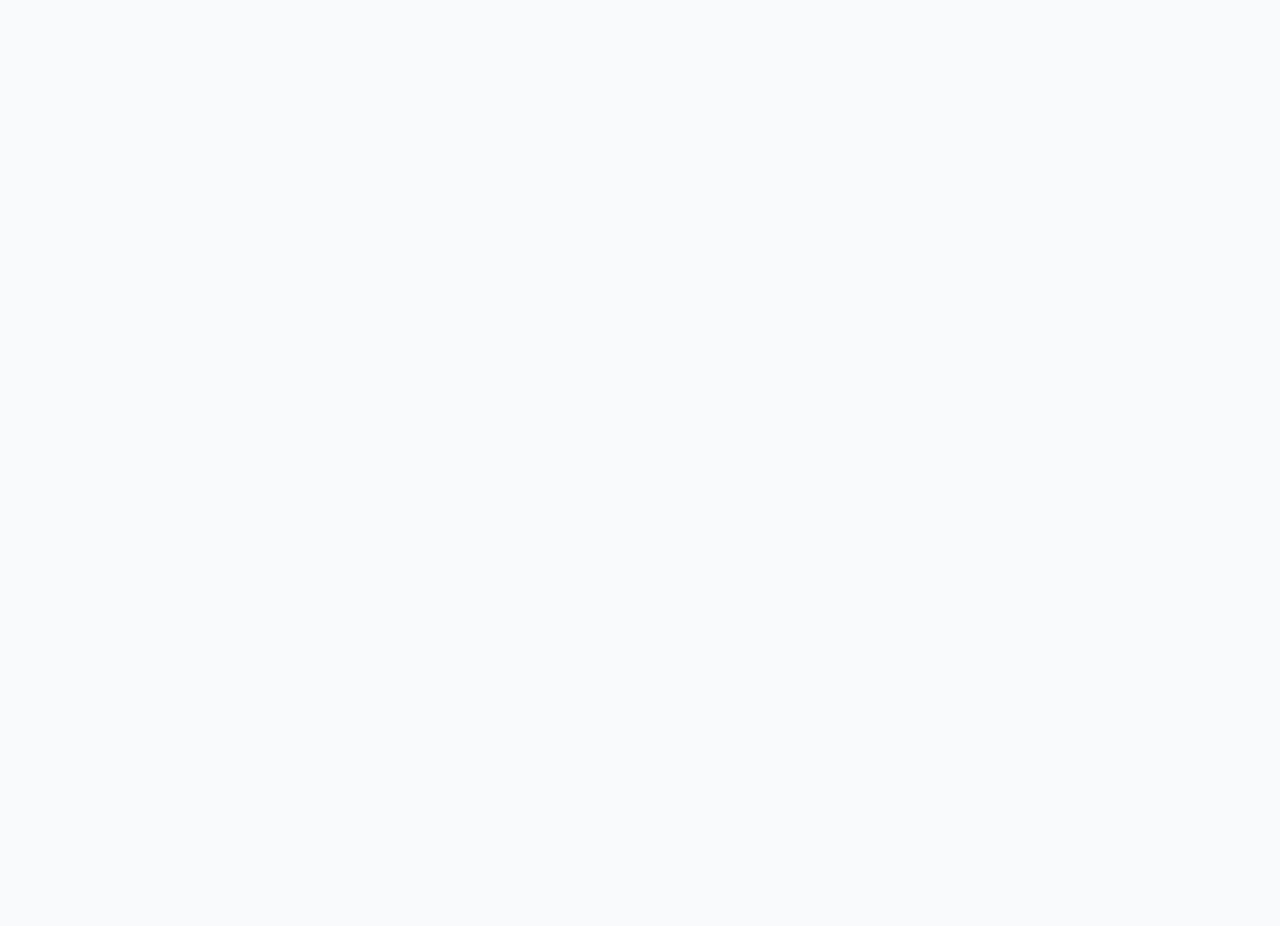
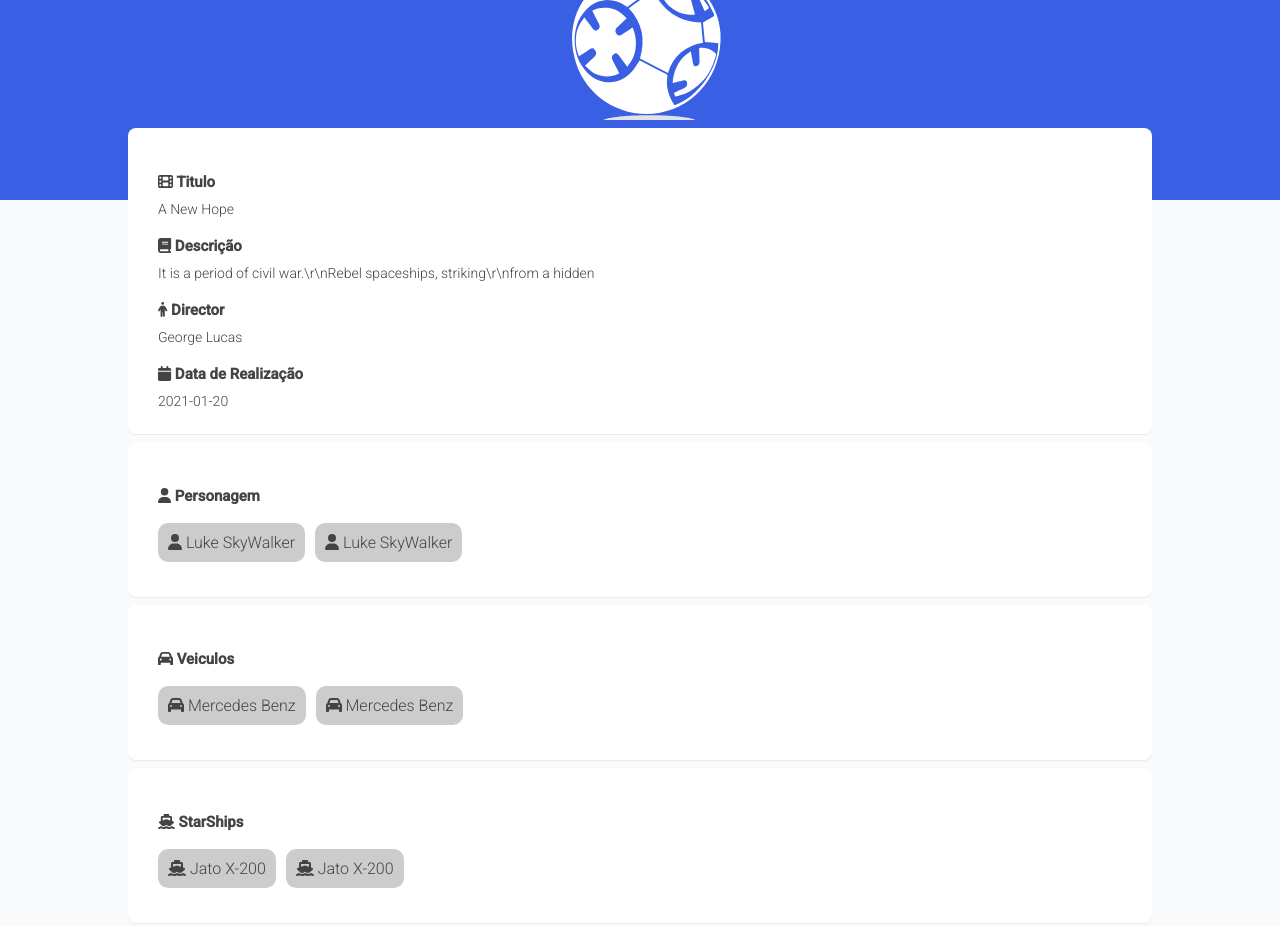
Before and after one commit to nzinga74/starwar-search, a React (Create React App) app: page /films in a window 1280 px wide. Before the commit this address had no page. Shown: the part 260-1186 px from the top of the page. Before the commit the page ends 800 px from the top, so only its background shows below. Built offline with nearby package versions, Linux system fonts and the light colour scheme.

Commit message:
added film details in project

```diff
--- a/src/components/CaracterList/index.tsx
+++ b/src/components/CaracterList/index.tsx
@@ -89,7 +89,7 @@ const CaracterList: React.FC<Props> = ({
                   icon={faStar}
                   color={isFavorite ? "#fcaf3e" : ""}
                   cursor={"pointer"}
-                  onClick={() => toogleFavorite(person?.id)}
+                  onClick={() => toogleFavorite(person?.url)}
                 />
               </FavouriteView>
             )}
--- a/src/components/CaracterList/types.ts
+++ b/src/components/CaracterList/types.ts
@@ -3,6 +3,6 @@ export type Props = {
   data: Person[];
   showFavorite?: boolean;
   isFavorite?: boolean;
-  toogleFavorite?(id?: string): void;
+  toogleFavorite?(url?: string): void;
   onClick?(data?: Person): void;
 };
--- a/src/pages/CharacterDetails/index.tsx
+++ b/src/pages/CharacterDetails/index.tsx
@@ -1,4 +1,10 @@
 import React, { useEffect, useState } from "react";
+import { FontAwesomeIcon } from "@fortawesome/react-fontawesome";
+import { faFilm, faCar, faShip } from "@fortawesome/free-solid-svg-icons";
+import { useLocation, useNavigate } from "react-router-dom";
+
+import { Person } from "../../@types";
+import { storageKey } from "../../constants";
 import CaracterList from "../../components/CaracterList";
 import {
   CharacterSection,
@@ -7,16 +13,11 @@ import {
   LabelContent,
   Title,
 } from "./styled";
-import { FontAwesomeIcon } from "@fortawesome/react-fontawesome";
-import { faFilm, faCar, faShip } from "@fortawesome/free-solid-svg-icons";
-import { useLocation, useNavigate } from "react-router-dom";
-import { data } from "../../data";
-import { Person } from "../../@types";
-import { storageKey } from "../../constants";
+
 const CharacterDetails: React.FC = () => {
   const navegate = useNavigate();
   const [favorite, setFavorite] = useState<boolean>(false);
-  const [per, setPer] = useState<Person>({} as Person);
+  const [sharedData, setSharedData] = useState<Person>({} as Person);
   const locate = useLocation();
 
   const toogleFavorite = () => {
@@ -28,8 +29,8 @@ const CharacterDetails: React.FC = () => {
     setFavorite(!favorite);
   };
 
-  const findPerson = (data: Person[], id: string) => {
-    const index = data.findIndex((person) => person.id === id);
+  const findPerson = (data: Person[], url: string) => {
+    const index = data.findIndex((person) => person.url === url);
     if (index !== -1) {
       return true;
     } else {
@@ -38,10 +39,11 @@ const CharacterDetails: React.FC = () => {
   };
 
   const getFavoritePeople = () => {
+    const data = locate.state as Person;
     let storage = localStorage.getItem(storageKey);
-    if (storage !== null) {
+    if (storage !== null && data.url !== undefined) {
       const storagePeople = JSON.parse(storage);
-      setFavorite(findPerson(storagePeople, data[0]?.id));
+      setFavorite(findPerson(storagePeople, data?.url));
     }
   };
 
@@ -49,7 +51,7 @@ const CharacterDetails: React.FC = () => {
     let storage = localStorage.getItem(storageKey);
     const storagePeople: Array<Person> =
       storage !== null ? JSON.parse(storage) : [];
-    let store = storagePeople.filter((t) => t.id !== data[0].id);
+    let store = storagePeople.filter((t) => t.url !== sharedData.url);
     localStorage.setItem(storageKey, JSON.stringify(store));
   };
 
@@ -57,19 +59,20 @@ const CharacterDetails: React.FC = () => {
     let storage = localStorage.getItem(storageKey);
     const storagePeople: Array<Person> =
       storage !== null ? JSON.parse(storage) : [];
-    if (findPerson(storagePeople, data[0].id)) return;
-    const store = [...storagePeople, data[0]];
+    if (findPerson(storagePeople, sharedData?.url)) return;
+    const store = [...storagePeople, sharedData];
     localStorage.setItem(storageKey, JSON.stringify(store));
   };
 
   useEffect(() => {
+    setSharedData(locate?.state as Person);
     getFavoritePeople();
   }, []);
 
   return (
     <>
       <CaracterList
-        data={data}
+        data={[sharedData]}
         showFavorite={true}
         isFavorite={favorite}
         toogleFavorite={toogleFavorite}
@@ -78,7 +81,7 @@ const CharacterDetails: React.FC = () => {
         <Title>Filmes</Title>
 
         <ListFilm>
-          {data[0].films.map((movie, index) => (
+          {sharedData?.films?.map((movie, index) => (
             <ItemFilm
               key={`__film__${index}`}
               onClick={() => navegate("/films")}
@@ -95,7 +98,7 @@ const CharacterDetails: React.FC = () => {
       <CharacterSection>
         <Title>Veiculos</Title>
         <ListFilm>
-          {data[0].vehicles.map((vehicle, index) => (
+          {sharedData?.vehicles?.map((vehicle, index) => (
             <ItemFilm
               key={`__veh__${index}`}
               onClick={() => navegate("/vehicles")}
@@ -111,7 +114,7 @@ const CharacterDetails: React.FC = () => {
       <CharacterSection>
         <Title>StarShips</Title>
         <ListFilm>
-          {data[0].starships.map((starship, index) => (
+          {sharedData?.starships?.map((starship, index) => (
             <ItemFilm
               key={`__star__${index}`}
               onClick={() => navegate("/starships")}
--- /dev/null
+++ b/src/pages/Film/index.tsx
@@ -0,0 +1,117 @@
+import React, { useEffect, useState } from "react";
+import { FilmSection, Label, Title, LabelContent, Item, List } from "./stytes";
+import { FontAwesomeIcon } from "@fortawesome/react-fontawesome";
+import {
+  faPerson,
+  faCalendar,
+  faFilm,
+  faBook,
+  faCar,
+  faShip,
+  faUser,
+} from "@fortawesome/free-solid-svg-icons";
+import { TypeFilms } from "../../@types";
+import axios from "axios";
+import { useLocation } from "react-router-dom";
+
+const Film: React.FC = () => {
+  const [films, setFilms] = useState<TypeFilms[]>([]);
+  const locate = useLocation();
+  const getPerson = async () => {
+    try {
+      const url = locate.state as string;
+      const response = await axios.get(url);
+      if (response.status === 200) {
+        console.log(response?.data?.results);
+        setFilms(response?.data?.results);
+      }
+    } catch (err) {
+      console.log(err);
+    }
+  };
+  useEffect(() => {
+    getPerson();
+  }, []);
+  return (
+    <>
+      <FilmSection>
+        <Title>
+          <FontAwesomeIcon icon={faFilm} /> Titulo
+        </Title>
+        <Label>A New Hope</Label>
+        <Title>
+          <FontAwesomeIcon icon={faBook} /> Descrição
+        </Title>
+        <Label>
+          It is a period of civil war.\r\nRebel spaceships, striking\r\nfrom a
+          hidden
+        </Label>
+        <Title>
+          <FontAwesomeIcon icon={faPerson} /> Director
+        </Title>
+        <Label>George Lucas</Label>
+
+        <Title>
+          {" "}
+          <FontAwesomeIcon icon={faCalendar} /> Data de Realização
+        </Title>
+        <Label>2021-01-20</Label>
+      </FilmSection>
+      <FilmSection>
+        <Title>
+          <FontAwesomeIcon icon={faUser} /> Personagem
+        </Title>
+        <List>
+          <Item>
+            <LabelContent>
+              <FontAwesomeIcon icon={faUser} /> Luke SkyWalker
+            </LabelContent>
+          </Item>
+          <Item>
+            <LabelContent>
+              <FontAwesomeIcon icon={faUser} /> Luke SkyWalker
+            </LabelContent>
+          </Item>
+        </List>
+      </FilmSection>
+
+      <FilmSection>
+        <Title>
+          <FontAwesomeIcon icon={faCar} /> Veiculos
+        </Title>
+        <List>
+          <Item>
+            <LabelContent>
+              <FontAwesomeIcon icon={faCar} /> Mercedes Benz
+            </LabelContent>
+          </Item>
+          <Item>
+            <LabelContent>
+              <FontAwesomeIcon icon={faCar} /> Mercedes Benz
+            </LabelContent>
+          </Item>
+        </List>
+      </FilmSection>
+
+      <FilmSection>
+        <Title>
+          <FontAwesomeIcon icon={faShip} /> StarShips
+        </Title>
+        <List>
+          <Item>
+            <LabelContent>
+              <FontAwesomeIcon icon={faShip} /> Jato X-200
+            </LabelContent>
+          </Item>
+          <Item>
+            <LabelContent>
+              <FontAwesomeIcon icon={faShip} /> Jato X-200
+            </LabelContent>
+          </Item>
+        </List>
+      </FilmSection>
+    </>
+  );
+};
+
+export default Film;
--- /dev/null
+++ b/src/pages/Film/stytes.ts
@@ -0,0 +1,52 @@
+import styled from "styled-components";
+
+export const FilmSection = styled.div`
+  width: 100%;
+  height: auto;
+  background: white;
+  border-radius: 8px;
+  padding: 25px 30px;
+  margin-top: 8px;
+  box-shadow: rgb(18 30 52 / 7%) 0px 1px 1px;
+`;
+export const Title = styled.label`
+  color: #444;
+  font-size: 15px;
+  display: block;
+  font-weight: bold;
+  margin-top: 20px;
+`;
+export const Label = styled.label`
+  color: #444;
+  font-size: 14px;
+  display: block;
+  margin-top: 10px;
+  font-weight: 300;
+`;
+
+export const List = styled.ul`
+  display: flex;
+  list-style: none;
+  flex-wrap: wrap;
+`;
+
+export const Item = styled.li`
+  margin-right: 10px;
+  margin-bottom: 10px;
+`;
+export const LabelContent = styled.label`
+  color: #444;
+  font-size: 16px;
+  font-weight: 300;
+  display: block;
+  margin-top: 18px;
+  background-color: #ccc;
+  padding: 10px;
+  border-radius: 10px;
+  transition: all 1s ease-in-out;
+  cursor: pointer;
+  &:hover {
+    color: white;
+    background-color: #3960e4;
+  }
+`;
--- a/src/pages/Home/index.tsx
+++ b/src/pages/Home/index.tsx
@@ -21,6 +21,7 @@ const Home: React.FC = () => {
     try {
       const response = await api.get(`/people/?search=${name}`);
       if (response.status === 200) {
+        console.log(response?.data?.results);
         setPleope(response?.data?.results);
       }
     } catch (err) {
@@ -36,9 +37,9 @@ const Home: React.FC = () => {
     }
   };
 
-  const excludeFavorite = (id: string | undefined) => {
-    if (id === undefined) return;
-    let store = favPeople.filter((t) => t.id !== id);
+  const excludeFavorite = (url: string | undefined) => {
+    if (url === undefined) return;
+    let store = favPeople.filter((t) => t.url !== url);
     setFavPleope(store);
   };
 
@@ -61,7 +62,7 @@ const Home: React.FC = () => {
         data={favPeople}
         isFavorite={true}
         showFavorite={true}
-        toogleFavorite={(id) => excludeFavorite(id)}
+        toogleFavorite={(url) => excludeFavorite(url)}
         onClick={(data) => navigation(data)}
       />
     </>
--- a/src/routes/index.tsx
+++ b/src/routes/index.tsx
@@ -1,8 +1,11 @@
 import { BrowserRouter, useRoutes, useNavigate } from "react-router-dom";
 import React from "react";
+
 import Layout from "../components/layout";
 import Home from "../pages/Home";
 import CharacterDetails from "../pages/CharacterDetails";
+import Film from "../pages/Film";
+
 function MainRoutes() {
   let route = useRoutes([
     {
@@ -11,6 +14,7 @@ function MainRoutes() {
       children: [
         { path: "/", element: <Home /> },
         { path: "person", element: <CharacterDetails /> },
+        { path: "films", element: <Film /> },
       ],
     },
   ]);
```
Also changed, not shown: src/@types/index.ts (+18 -0 lines).
